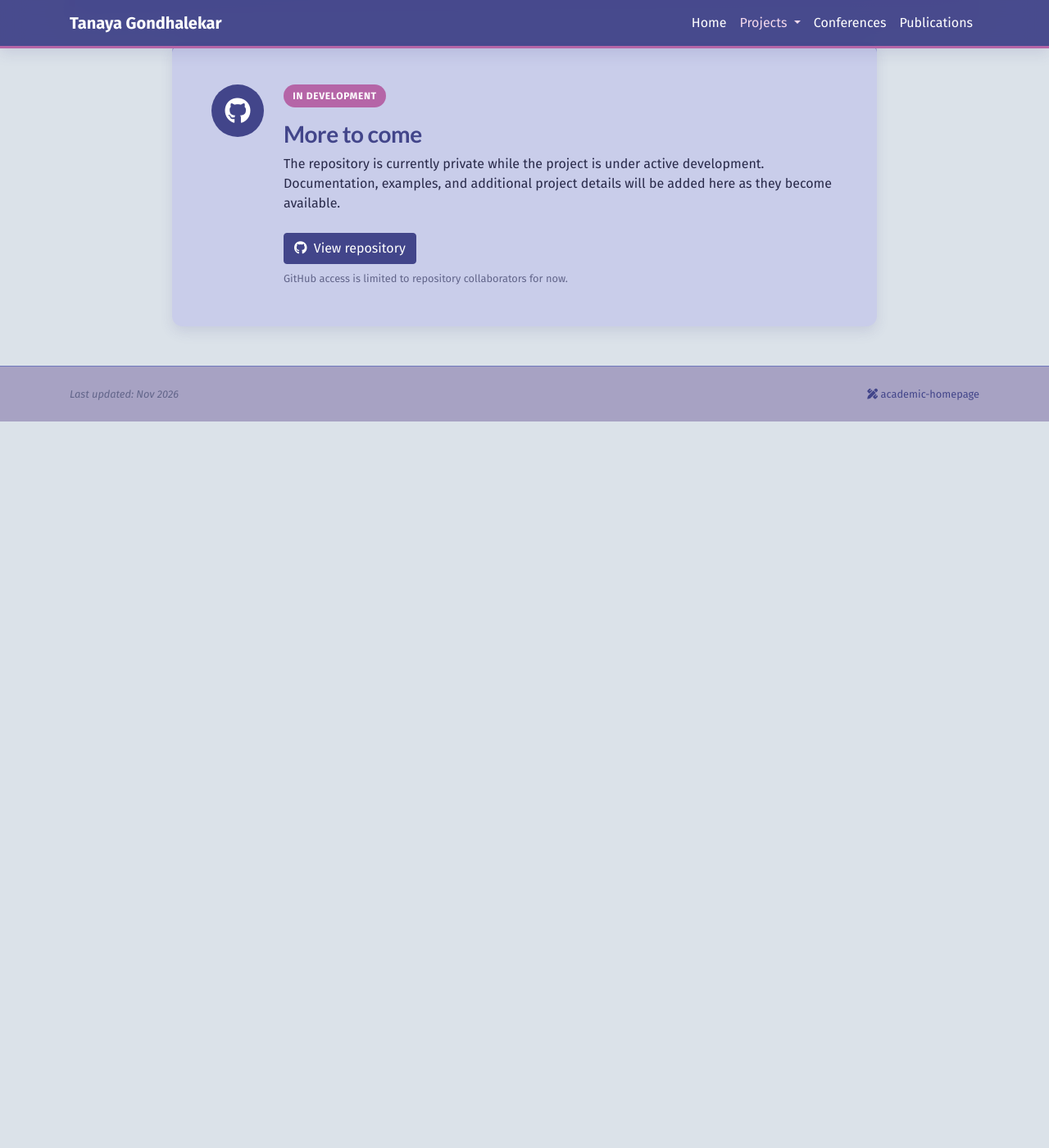
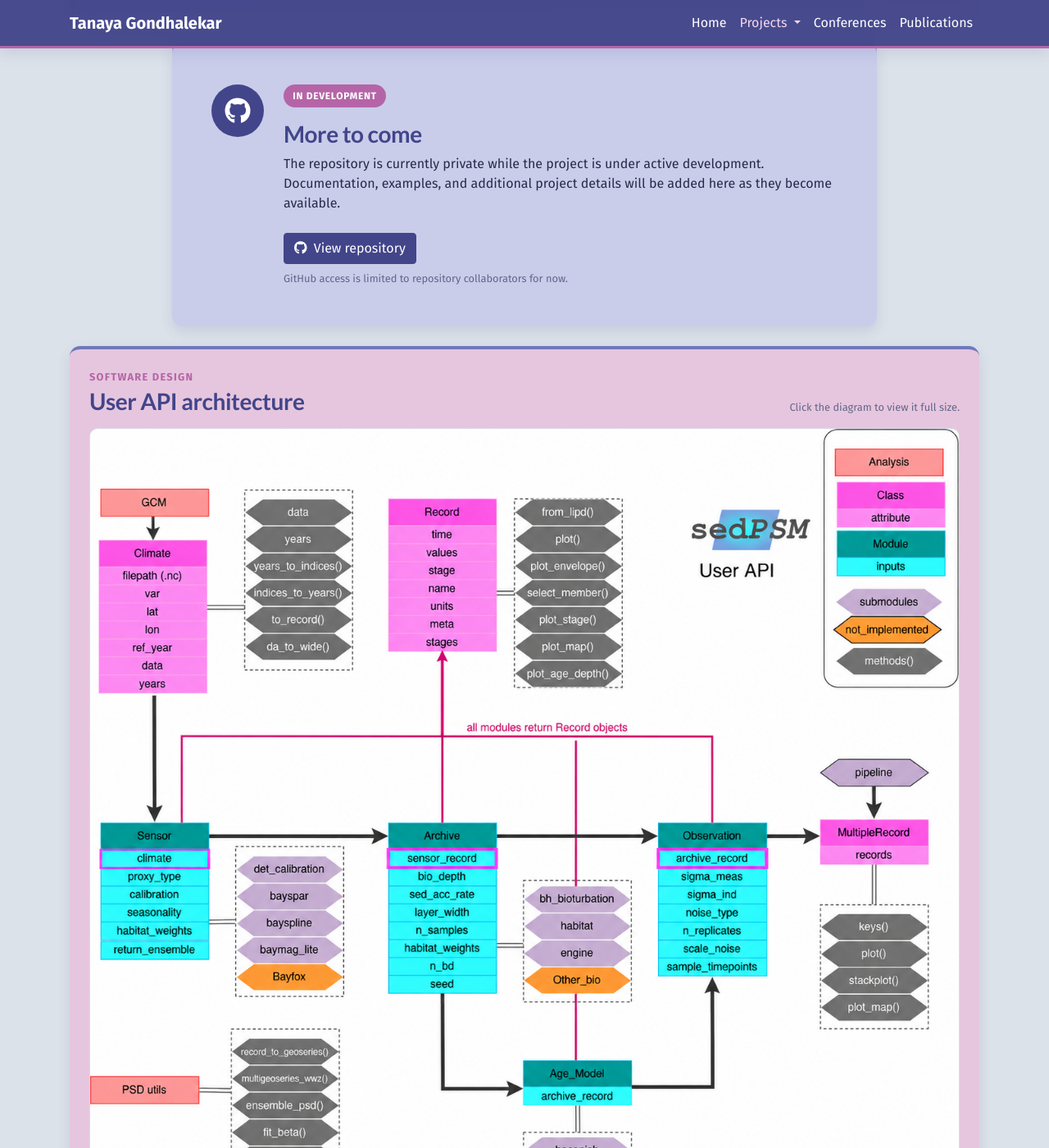
Before and after one commit to tanaya-g/tanaya-g.github.io, a Jekyll site: the page built from sedpsm.html, in a window 1280 px wide and 1400 px high, scrolled down 270 px. Shown: the whole window at 82% size. Built offline with Jekyll 4.4.1, drawn with Linux system fonts in a browser that asks for light colours; nearby versions of some CDN libraries; a style sheet for code colours, icons or effects is not loaded; before the commit the page ends 900 px from its top, so only the background shows below that; some of the changed text lies outside the part shown.

Commit message:
Add sedPSM architecture diagram

```diff
--- a/assets/css/global.css
+++ b/assets/css/global.css
@@ -393,6 +393,30 @@ footer.bg-white {
     background-color: var(--orchid);
 }
 
+.sedpsm-diagram-card {
+    background-color: #E6C6DE !important;
+}
+
+.sedpsm-diagram-link {
+    display: block;
+    overflow: hidden;
+    border: 1px solid rgba(66, 69, 138, 0.2);
+    border-radius: 0.65rem;
+    background-color: #fff;
+}
+
+.sedpsm-diagram {
+    display: block;
+    width: 100%;
+    height: auto;
+    transition: transform 180ms ease;
+}
+
+.sedpsm-diagram-link:hover .sedpsm-diagram,
+.sedpsm-diagram-link:focus .sedpsm-diagram {
+    transform: scale(1.01);
+}
+
 .paleobook-card {
     position: relative;
     border: 0 !important;
--- a/sedpsm.html
+++ b/sedpsm.html
@@ -35,3 +35,23 @@ permalink: /projects/sedpsm/
         </div>
     </article>
 </section>
+
+<section class="mt-4" aria-labelledby="sedpsm-architecture-heading">
+    <article class="card sedpsm-diagram-card border-0 shadow-sm">
+        <div class="card-body p-4">
+            <div class="d-flex flex-column flex-md-row align-items-md-end justify-content-between mb-3">
+                <div>
+                    <div class="project-eyebrow small mb-1">Software design</div>
+                    <h2 id="sedpsm-architecture-heading" class="h3 mb-0">User API architecture</h2>
+                </div>
+                <span class="small text-muted mt-2 mt-md-0">Click the diagram to view it full size.</span>
+            </div>
+            <a class="sedpsm-diagram-link" href="{{ '/assets/images/projects/sedpsm-user-api.png' | relative_url }}" target="_blank" rel="noopener noreferrer" aria-label="Open the sedPSM User API architecture diagram full size">
+                <img class="sedpsm-diagram img-fluid" src="{{ '/assets/images/projects/sedpsm-user-api.png' | relative_url }}" alt="sedPSM User API architecture showing Climate, Sensor, Archive, Observation, Age Model, MultipleRecord, Record, supporting modules, methods, and data flow">
+            </a>
+            <p class="small text-muted mt-3 mb-0">
+                Current high-level organization of the sedPSM user API, model components, record objects, and supporting methods.
+            </p>
+        </div>
+    </article>
+</section>
```
Also changed, not shown: assets/images/projects/sedpsm-user-api.png (added).
